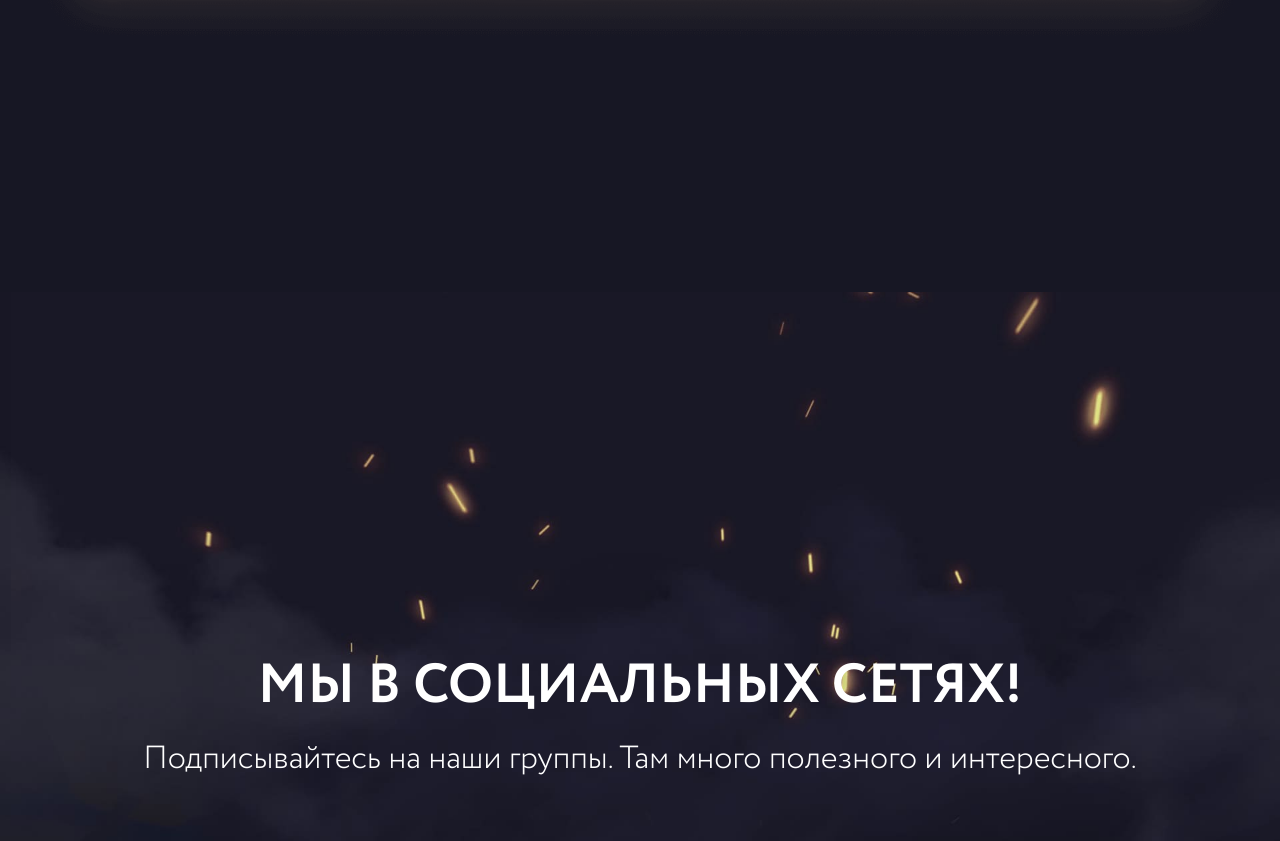
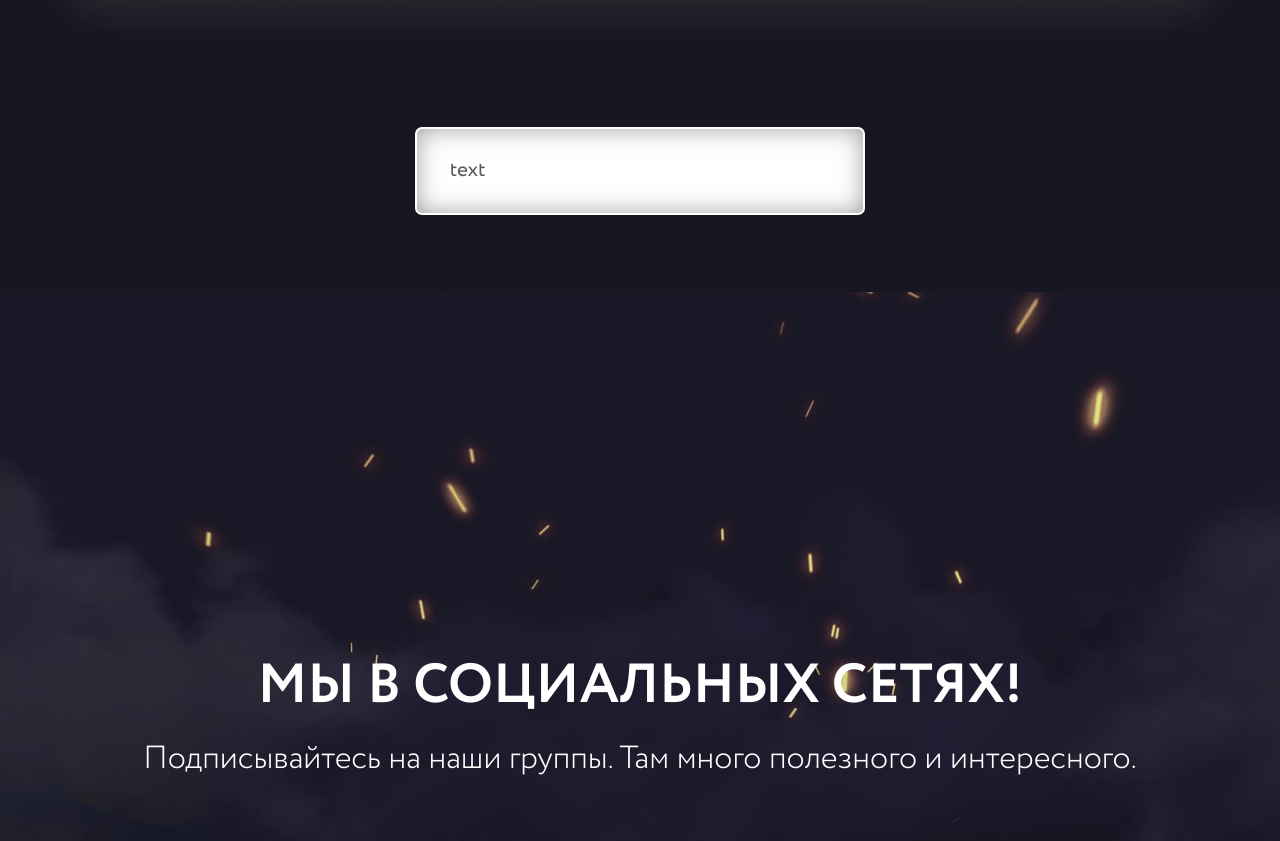
Before and after one commit to ViktoriaZaharova/taro-TOTA-free, a plain HTML site: page index.html in a window 1280 px wide. Shown: the part 9071-9912 px from the top of the page. Drawn offline with Linux system fonts and the light colour scheme.

Commit message:
test input

```diff
--- a/index.html
+++ b/index.html
@@ -298,7 +298,11 @@
 
 	<div class="callback-section">
 		<div class="container">
-			<div class="callback" id="callback"></div>
+			<div class="callback" id="callback">
+				<form action="">
+					<label for=""><input type="text" placeholder="text"></label>
+				</form>
+			</div>
 		</div>
 	</div>
 
--- a/sass/style.sass
+++ b/sass/style.sass
@@ -43,8 +43,6 @@ body
 	line-height: 1.16
 	font-family: $default-font
 	font-weight: 300
-	// background-blend-mode: multiply
-	// background-image: linear-gradient(to bottom, rgba(23, 23, 36, 0.95), rgba(23, 23, 36, 0.95))
 	background: #171724
 	color: #fff
 	z-index: 3
@@ -72,18 +70,26 @@ a
 
 input, textarea, select
 	outline: none
-	box-shadow: none
 	appearance: none
 	padding: 0 15px
 	box-sizing: border-box
 	font-family: $default-font
-	border: none
-	border-radius: 10px
 	width: 100%
 	height: 54px
 	background: transparent
 	color: #000
 	font-size: 15px
+	width: 100%
+	height: 88px
+	padding: 0 20px 0 33px
+	box-shadow: inset 0 0 25px rgba(139, 139, 139, 0.8)
+	border-radius: 7px
+	background-color: #ffffff
+	color: #000000
+	font-size: 21px
+	font-weight: 400
+	border: 2px solid transparent
+	transition: border-color .3s ease
 
 	&::placeholder
 		color: #595959
@@ -143,7 +149,6 @@ button, .btn
 		margin: 0 30px 25px 0
 		&:last-child
 			margin: 0 0 25px
-
 
 .btn-accent
 	background-image: linear-gradient(to right, #d4ab3c, #ffe6b0, #d29940)
@@ -209,7 +214,6 @@ h2
 		&:last-child
 			margin: 0
 
-
 .w-100
 	width: 100%
 
```
Also changed, not shown: css/style.css.
